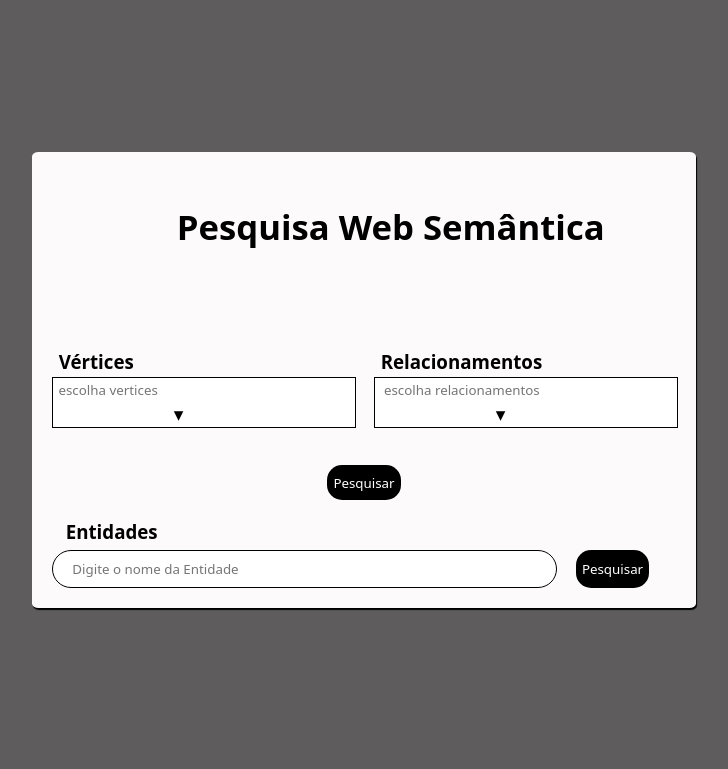
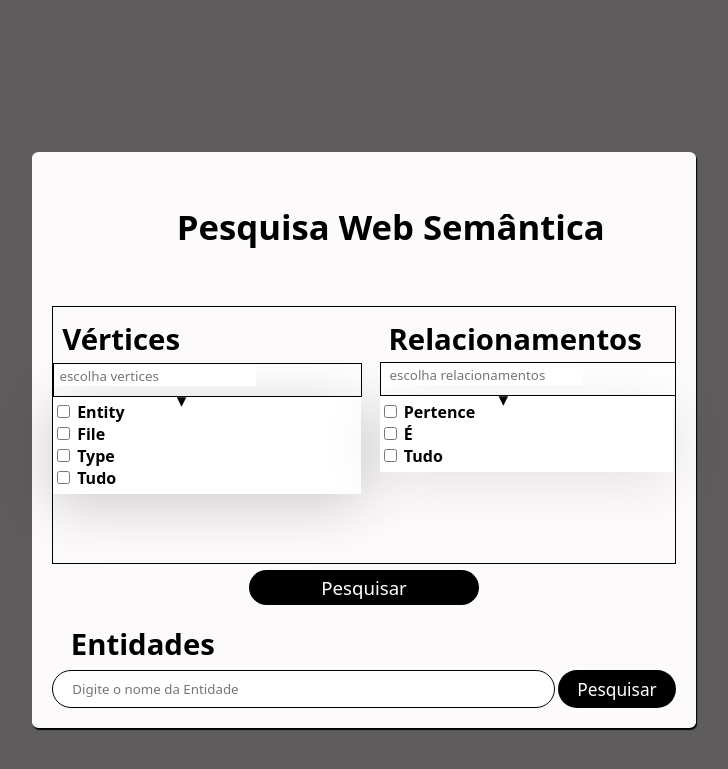
Before and after one commit to Mandree29/tcc, a Flask app: page / in a window 1280 px wide. Shown: the top 769 px of the page, without its empty margins (276-1004 px from the left). Run offline with Flask 2, Linux system fonts and the light colour scheme; data that the repository does not hold is empty.

Commit message:
Primeira Modificações no Frotn-end

```diff
--- a/static/script.js
+++ b/static/script.js
@@ -3,7 +3,7 @@ var valores2 = []
 var selecao = document.querySelector(".seletor_input")
 
 document.querySelector('.campo_selecao').addEventListener('click',()=>{
-   document.querySelector('.lista').classList.toggle('show');
+//    document.querySelector('.lista').classList.toggle('show');
     document.querySelector('.seta_baixo').classList.toggle('rotate180');
 })
 
--- a/static/style.css
+++ b/static/style.css
@@ -29,7 +29,10 @@ h1{
 
 h3{
     margin-bottom: 1%;
-    margin-left: 2.2%;
+    margin-left: 3%;
+    font-size: 22pt;
+    margin-top: 0;
+
 }
 
 
@@ -44,6 +47,7 @@ input{
 
 .campo_selecao{
     border:1px solid black;
+    height: 2rem;
 }
 
 .campo_selecao,.vertice, .lista{
@@ -63,27 +67,21 @@ input{
     padding-left: 0;
 }
 
-.lista{
-    box-shadow: 0 10px 60px rgb(0,0,0, 0.2);
-    padding: 0.3rem;
-    padding-left: 0;
-    display: none;
-}
-
-.show{
-    display: block;
-}
 .rotate180{
     transform: rotate(180deg);
 }
 
 .select_rel {
-    width: 50%;
+    width: 48%;
     margin-left: 10px;
 }
 .campo_selecao2, .rel, .lista2 {
     width: 100%;
     background-color: white;
+}
+
+.campo_selecao2{
+    height: 2rem;
 }
 .select_vertice{
     width: 50%;
@@ -93,11 +91,23 @@ input{
     border: 1px solid black;
 }
 
+.lista{
+    box-shadow: 0 10px 60px rgb(0,0,0, 0.2);
+    padding: 0.3rem;
+    padding-left: 0;
+    display: block;
+    width: 99%;
+    font-weight: 600;
+
+}
+
 .lista2{
     box-shadow: 0 10px 60px rgb(0,0,0, 0.1);
     padding: 0.3rem;
     padding-left: 0;
-    display: none;
+    display: block;
+    width: 98%;
+    font-weight: 600;
 }
 
 .seta_baixo2{
@@ -112,8 +122,18 @@ input{
     padding-left: 0;
 }
 
+.show{
+    display: block;
+    width: 98%;
+    font-weight: 600;
+
+}
+
 .show2{
     display: block;
+    width: 98%;
+    font-weight: 600;
+    background-color: rgb(252, 250, 250);
 }
 .rotate1802{
     transform: rotate(180deg);
@@ -121,8 +141,18 @@ input{
 
 section{
     /* display: flex; */
-    margin-bottom: 20px;
-    margin-top: 80px;
+    /* margin-bottom: 20px; */
+    /* margin-top: 80px; */
+    align-items: center;
+    justify-content: center;
+    border: 1px solid black;
+    padding-bottom: 5%;
+    /* padding-left: 1%;
+    padding-right: 1%; */
+    padding-top: 2%;
+    /* padding-left: 1px; */
+    padding-right: 1px;
+    margin-top: 9%;
 }
 
 #form_1{
@@ -142,11 +172,22 @@ section{
     background-color: black;
     color: white;
     border: none;
-    border-radius: 15px;
+    border-radius: 1.2rem;
     margin-left: auto;
     margin-right: auto;
     height: 35px;
-    margin-top: 6%;
+    margin-top: 1%;
+    width: 37%;
+    font-size: 14pt;
+    font-weight: 400;
+}
+
+#form_1{
+    margin-bottom: 6%;
+}
+
+#form_2{
+    margin-top: 3%;
 }
 
 #form2{
@@ -157,10 +198,14 @@ section{
 #btn2{
     display: inline-block;
     border: none;
-    border-radius: 15px;
-    margin-left: 3%;
+    border-radius: 1.2rem;
+    width: 19%;
+    margin-left: 0.5%;
     background-color: black;
     color: white;
+    font-size: 13pt;
+    font-weight: 400;
+
 }
 
 .x{
--- a/templates/index.html
+++ b/templates/index.html
@@ -14,7 +14,7 @@
     <section>
     <form action="/pesquisa" id="form_1">
     <div class="select_vertice">
-        <h3>Vértices</h3>
+        <h3 id="tit_vert">Vértices</h3>
         <div class="campo_selecao">
             <input type="text" placeholder=" escolha vertices" id="select_input" class="seletor_input" value="" name="vertice">
             <span class="seta_baixo"> &blacktriangledown;</span>
@@ -41,7 +41,7 @@
     </div>
 
     <div class="select_rel">
-        <h3>Relacionamentos</h3>
+        <h3 id="tit_rel">Relacionamentos</h3>
         <div class="campo_selecao2">
         <input type="text" placeholder="  escolha relacionamentos" id="rel_id" class="rel_class" value="" name="relacionamento" >
         <span class="seta_baixo2"> &blacktriangledown;</span>
@@ -72,7 +72,7 @@
      <span class="x">Propriedade</span>
     <input type="text" name="prop" class="form-control" placeholder="Propriedade" id="prop">
 </label> -->
-<form action="localhost:5000/pesquisa/nomes" method="post">
+<form action="localhost:5000/pesquisa/nomes" method="get" id="form_2">
 <h3>Entidades</h3>
 <label for="valor" class="form-label" id="form2">
      <!-- <span class="x">Nome</span> -->
@@ -82,7 +82,6 @@
 <ul id="caixa_nomes"></ul>
 </form>
 </main>
-
     <script src="..\static\script.js"></script>
     <script src="..\static\script2.js"></script>
     <script src="../static/script3.js"></script>
```
